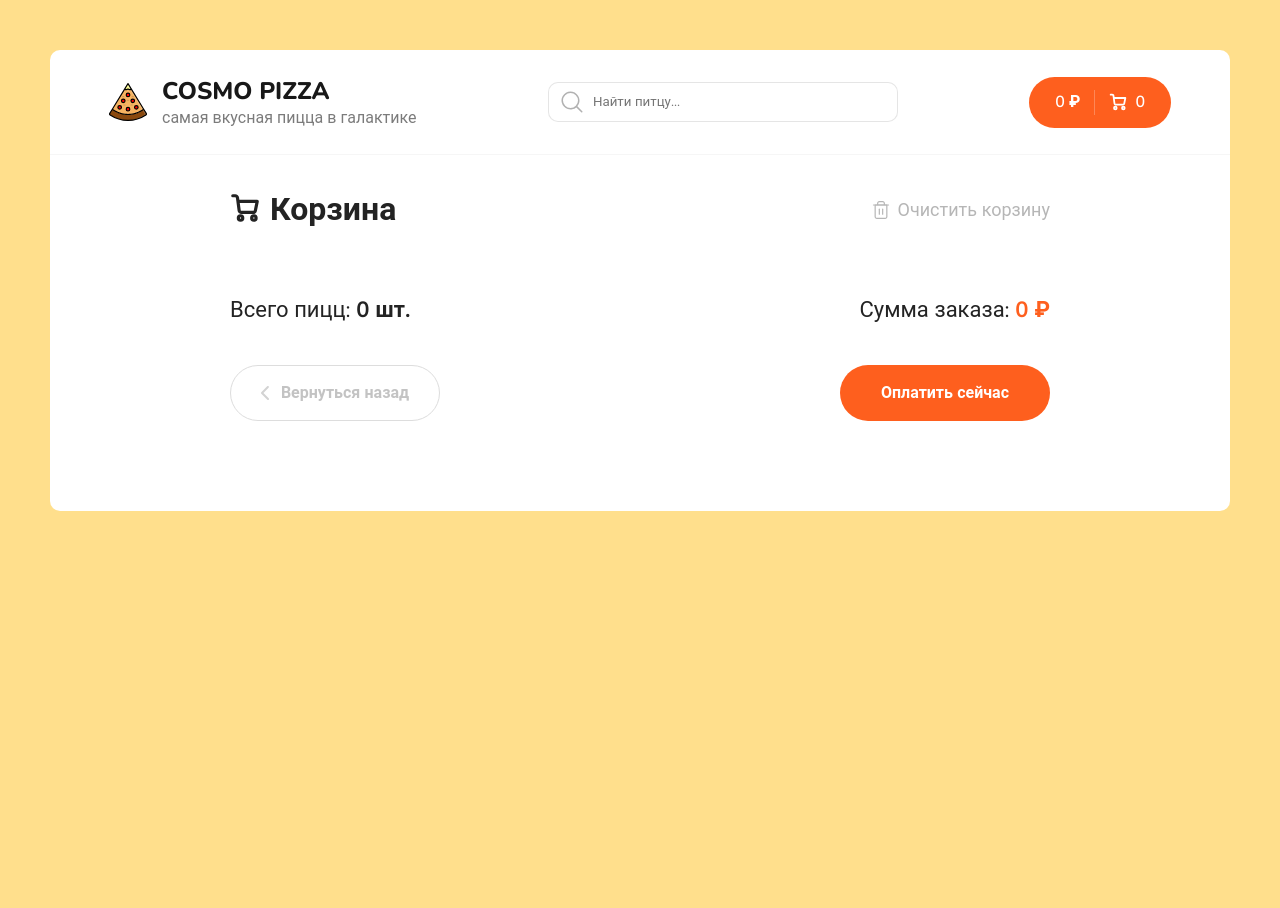
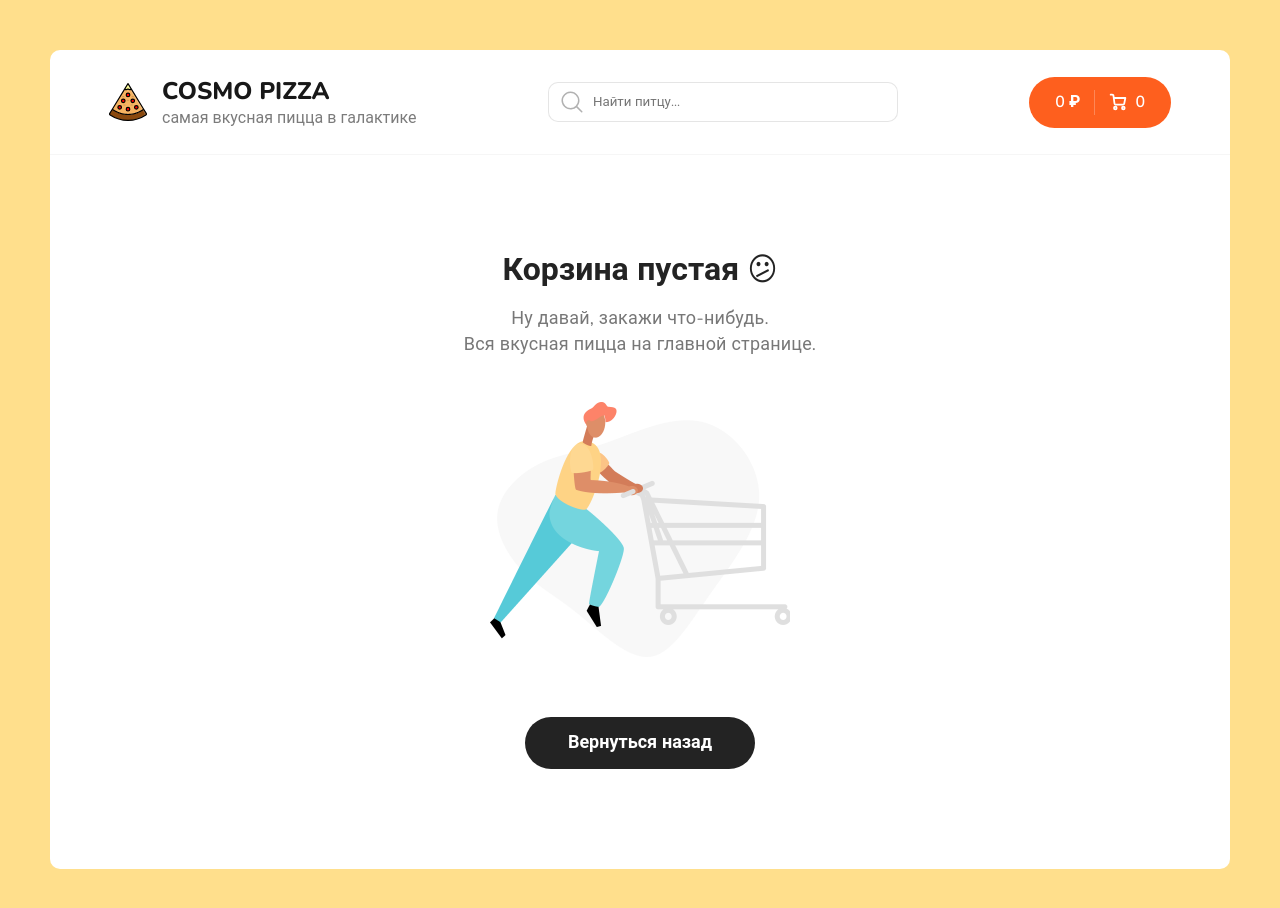
Before and after one commit to FrenzyPet/pizza_shop, a React (Create React App) app: page /basket in a window 1280 px wide. Shown: the top 908 px of the page. Before the commit the page ends 800 px from the top, so only its background shows below. Built offline with nearby package versions, Linux system fonts and the light colour scheme.

Commit message:
добавляет компонент пустой корзины

```diff
--- a/src/pages/Basket.tsx
+++ b/src/pages/Basket.tsx
@@ -3,6 +3,7 @@ import { Link } from 'react-router-dom'
 import ModalWindow from '../components/ModalWindow/ModalWindow'
 import { useAppDispatch, useAppSelector } from '../hooks/hooks'
 import { clearBasket } from '../redux/basket-slice'
+import BasketEmpty from './BasketEmpty'
 import BasketItem from './BasketItem'
 
 const Basket: FC = () => {
@@ -19,6 +20,10 @@ const Basket: FC = () => {
   const finalClearButtonHandler = () => {
     dispatch(clearBasket())
     setShowClearBasketModal(false)
+  }
+
+  if (items.length === 0) {
+    return <BasketEmpty />
   }
 
   return (
--- /dev/null
+++ b/src/pages/BasketEmpty.tsx
@@ -0,0 +1,24 @@
+import { FC } from 'react'
+import { Link } from 'react-router-dom'
+import basketEmptyimg from '../assets/img/empty-cart.png'
+
+const BasketEmpty: FC = () => {
+  return (
+    <div className="container container--cart">
+      <div className="cart cart--empty">
+        <h2>Корзина пустая 😕</h2>
+        <p>
+          Ну давай, закажи что-нибудь.
+          <br />
+          Вся вкусная пицца на главной странице.
+        </p>
+        <img src={basketEmptyimg} alt="Empty cart" />
+        <Link to="/" className="button button--black">
+          <span>Вернуться назад</span>
+        </Link>
+      </div>
+    </div>
+  )
+}
+
+export default BasketEmpty
--- a/src/pages/BasketItem.tsx
+++ b/src/pages/BasketItem.tsx
@@ -26,7 +26,7 @@ const BasketItem: FC<PizzaItem> = ({ imageUrl, name, price, size, type, model, c
     if (count > 1) {
       dispatch(decreasePizzaAmount(model))
     } else {
-      dispatch(removePizza(model))
+      setShowRemovePizzaModal(true)
     }
   }
   return (
--- a/src/scss/app.scss
+++ b/src/scss/app.scss
@@ -275,12 +275,13 @@ body {
 
   &--empty {
     margin: 0 auto;
-    width: 560px;
+    padding: 60px;
+    width: auto;
     text-align: center;
 
     h2 {
       font-size: 32px;
-      margin-bottom: 10px;
+      margin-bottom: 20px;
     }
 
     p {
```
